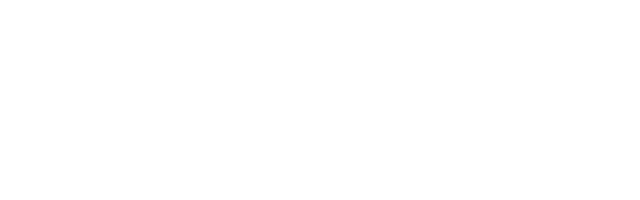
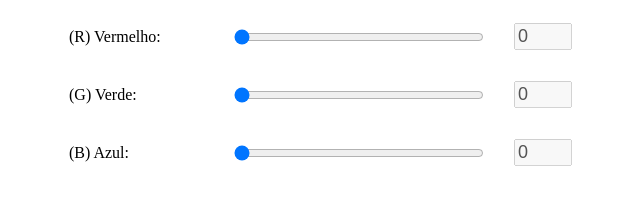
Before and after one commit to DiogoDionizio/igtibootcamp, a plain HTML site: page modulo 1 - trabalho pratico/trabalho01.html in a window 1280 px wide. Shown: the whole page, without its empty margins (294-934 px from the left). Drawn offline with Linux system fonts and the light colour scheme.

Commit message:
HTML e CSS Pronto para o projeto

```diff
--- /dev/null
+++ b/modulo 1 - trabalho pratico/estilo.css
@@ -0,0 +1,24 @@
+section {
+  max-width: 600px;
+  margin: 0 auto;
+}
+section .linha {
+  margin: 15px;
+  padding: 8px;
+  display: flex;
+  justify-content: flex-start;
+  align-items: center;
+}
+section .linha span {
+  width: 150px;
+}
+section .linha .ranger {
+  width: 250px;
+}
+section .linha input {
+  margin: 0 15px;
+}
+section .linha .campo {
+  width: 50px;
+  font-size: 18px;
+}
--- a/modulo 1 - trabalho pratico/trabalho01.html
+++ b/modulo 1 - trabalho pratico/trabalho01.html
@@ -4,8 +4,53 @@
     <meta charset="UTF-8" />
     <meta name="viewport" content="width=device-width, initial-scale=1.0" />
     <title>Trabalho Prático do Módulo 1</title>
+    <link rel="stylesheet" href="estilo.css" />
   </head>
   <body>
-    <section></section>
+    <section>
+      <div class="linha">
+        <span>(R) Vermelho:</span>
+        <input
+          type="range"
+          min="0"
+          step="1"
+          max="255"
+          name="rangerRed"
+          value="0"
+          class="ranger"
+        />
+        <input type="text" name="textRed" value="0" class="campo" disabled />
+      </div>
+
+      <div class="linha">
+        <span>(G) Verde:</span>
+        <input
+          type="range"
+          min="0"
+          step="1"
+          max="255"
+          name="rangerGreen"
+          value="0"
+          class="ranger"
+        />
+        <input type="text" name="textGreen" value="0" class="campo" disabled />
+      </div>
+
+      <div class="linha">
+        <span>(B) Azul:</span>
+        <input
+          type="range"
+          min="0"
+          step="1"
+          max="255"
+          name="rangerBlue"
+          value="0"
+          class="ranger"
+        />
+        <input type="text" name="textBlue" value="0" class="campo" disabled />
+      </div>
+    </section>
+
+    <script src="script.js"></script>
   </body>
 </html>
```
Also changed, not shown: modulo 1 - trabalho pratico/script.js (added).
